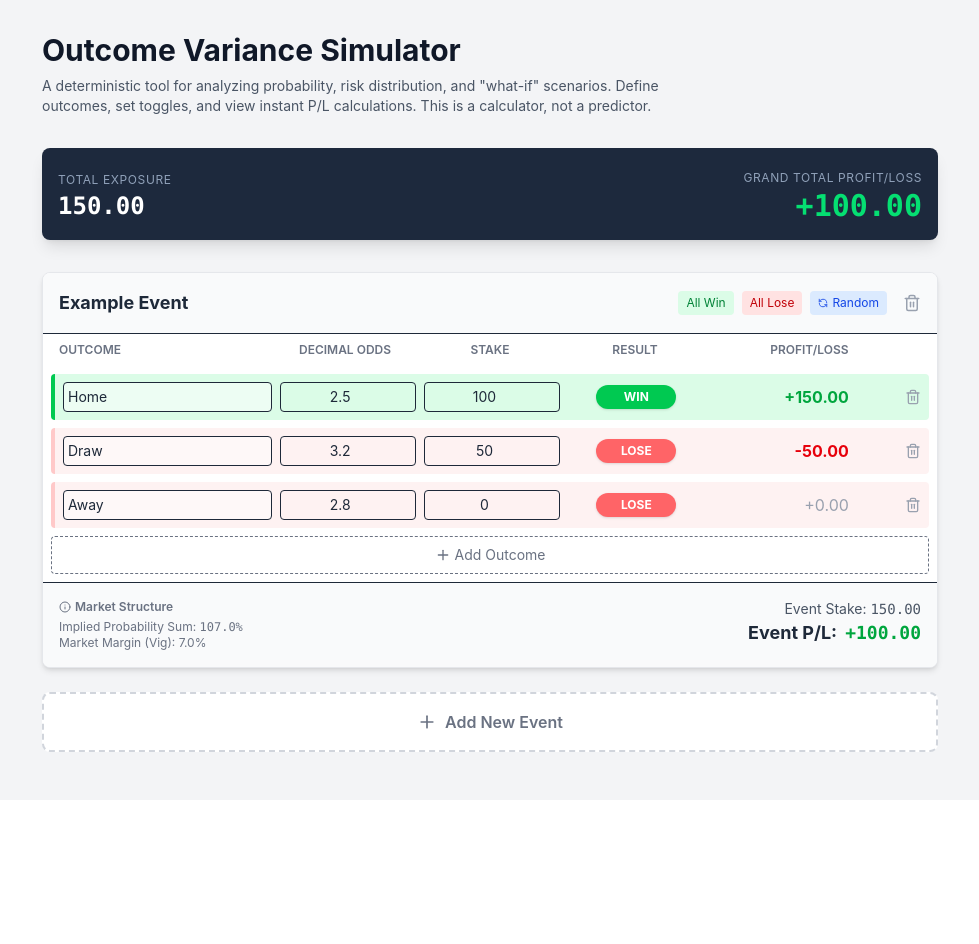
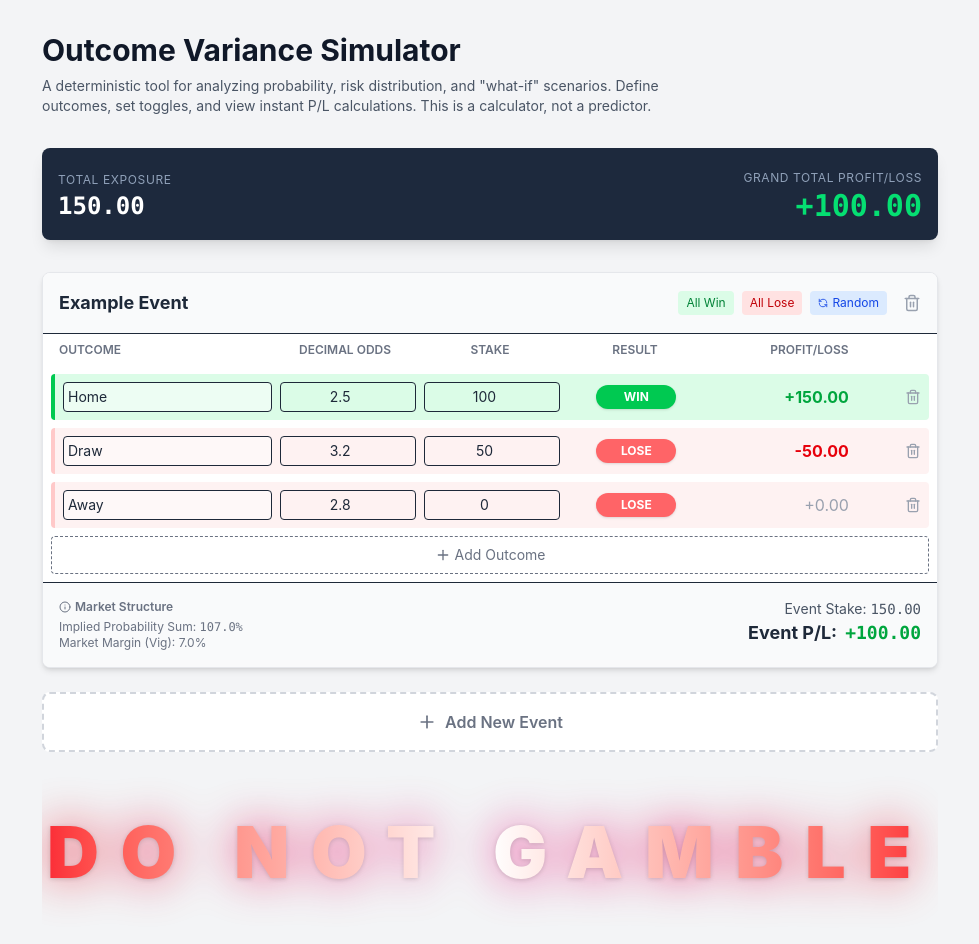
Before and after one commit to sreeramarpro/oddssimulator, a React (Vite) app: page / in a window 1280 px wide. Shown: the top 944 px of the page, without its empty margins (150-1129 px from the left). Before the commit the page ends 800 px from the top, so only its background shows below. Built offline with nearby package versions, Linux system fonts and the light colour scheme.

Commit message:
warning added

```diff
--- a/src/App.tsx
+++ b/src/App.tsx
@@ -244,6 +244,24 @@ const EventCard = ({ event, onUpdateEvent, onDeleteEvent }: EventCardProps) => {
   );
 };
 
+const NeonWarning = () => {
+  return (
+    <div className="flex justify-center py-16 relative w-full overflow-hidden select-none">
+      <h2 className="relative text-5xl md:text-7xl font-black tracking-[0.3em] text-center uppercase group">
+        {/* The blurry, pulsing glow behind the text */}
+        <span className="absolute inset-0 bg-gradient-to-r from-red-600 via-pink-600 to-red-600 bg-clip-text text-transparent blur-xl animate-pulse opacity-80">
+          Do Not Gamble
+        </span>
+
+        {/* The sharp, white-hot foreground text */}
+        <span className="relative bg-gradient-to-r from-red-500 via-white to-red-500 bg-clip-text text-transparent drop-shadow-sm">
+          Do Not Gamble
+        </span>
+      </h2>
+    </div>
+  );
+};
+
 export default function App() {
   const [events, setEvents] = useState<EventData[]>([
     {
@@ -334,6 +352,7 @@ export default function App() {
         >
           <Plus size={20} /> Add New Event
         </button>
+        <NeonWarning />
       </div>
     </div>
   );
```
